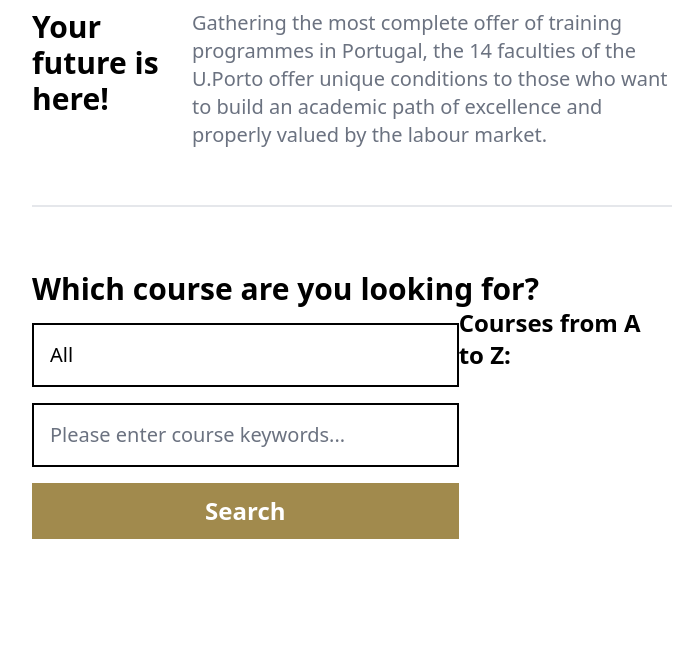
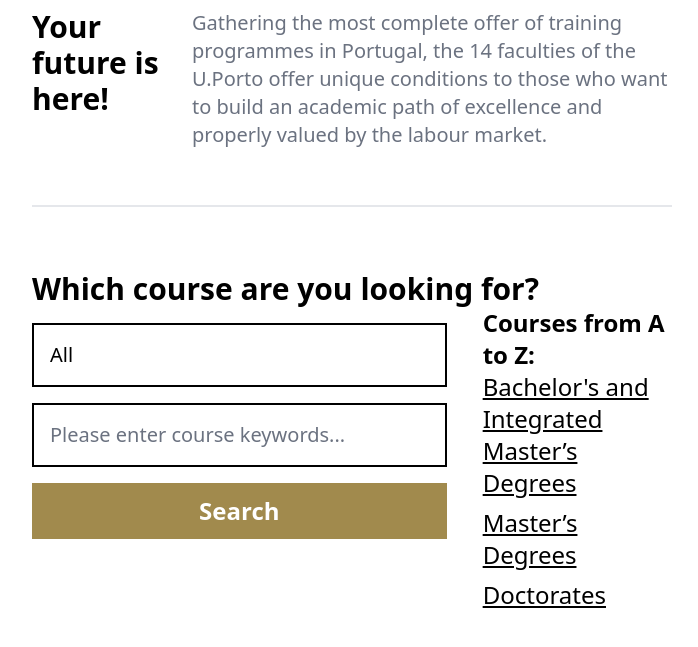
Before and after one commit to Nick-Lemy/u-porto_website-clone, a website: page src/index.html in a window 1280 px wide. Shown: the part 927-1574 px from the top of the page, without its empty margins (288-986 px from the left). Drawn offline with nearby package versions, Linux system fonts and the light colour scheme.

Commit message:
news section is next

```diff
--- a/src/index.html
+++ b/src/index.html
@@ -91,13 +91,13 @@
                         </p>
                     </div>
                 </div>
-                <div>
+                <div class="">
                     <div class="flex flex-col text-left row-span-1">
                         <p class="text-3xl font-bold mt-16">
                             Which course are you looking for?
                         </p>
                     </div>
-                    <div class="grid grid-cols-3 h-screen">
+                    <div class="grid grid-cols-3 h-fit gap-9">
                         <div class="col-start-1 col-end-3 [&>*]:">
                             <div class="border-2 border-black my-4 p-4 text-xl text-black">
                                 <p>All</p>
@@ -109,10 +109,15 @@
                                 Search
                             </button>
                         </div>
-                        <div class="col-start-3">
+                        <div class="col-start-3 flex flex-col h-full justify-evenly">
                             <h2 class="text-2xl font-bold">
                                 Courses from A to Z:
                             </h2>
+                            <ul class="flex flex-col [&>*]:text-2xl [&>*]:font-light underline gap-2">
+                                <li class=""><a href="">Bachelor's and Integrated Master’s Degrees</a></li>
+                                <li><a href="">Master’s Degrees</a></li>
+                                <li><a href="">Doctorates</a></li>
+                            </ul>
                         </div>
                     </div>
                 </div>
```
Also changed, not shown: src/output.css.
